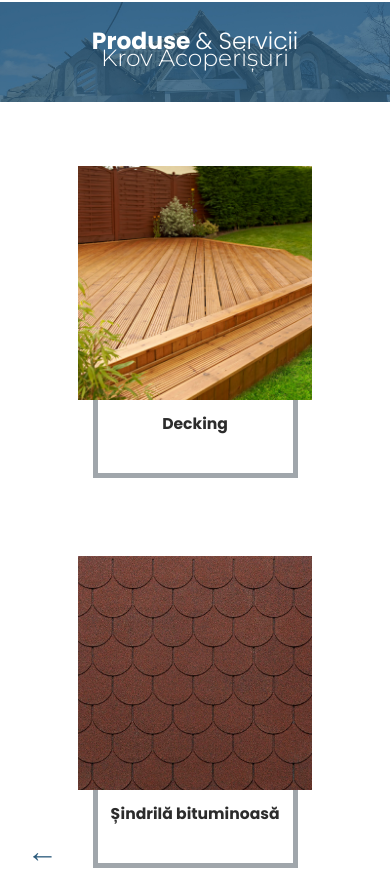
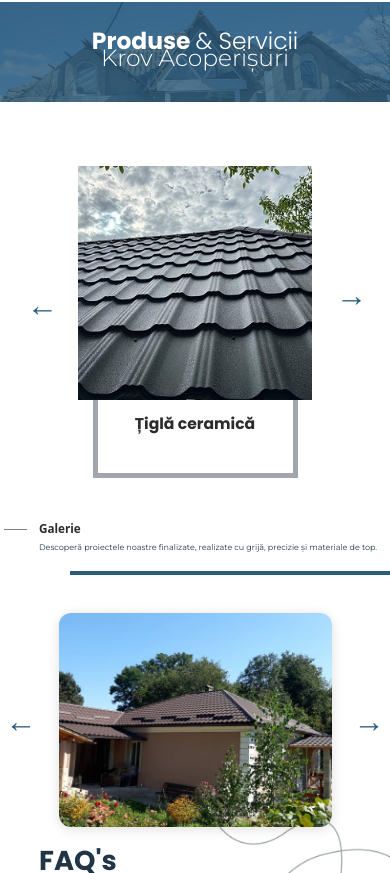
Before and after one commit to gEoNNNN/Krov-Acoperisuri, a React (Vite) app: page / in a window 390 px wide. Shown: the part 1211-2084 px from the top of the page. Built offline with nearby package versions, Linux system fonts and the light colour scheme.

Commit message:
mobie bug fix

```diff
--- a/src/App.tsx
+++ b/src/App.tsx
@@ -89,6 +89,7 @@ function App() {
     }
   ];
 
+  const [isMobile, setIsMobile] = useState(window.innerWidth < 930);
   const [openIndex, setOpenIndex] = useState<number | null>(null);
 
   const handleToggle = (idx: number) => {
@@ -100,11 +101,15 @@ function App() {
 
   useEffect(() => {
     const interval = setInterval(() => {
-      setMobileCardIndex((prev) => (prev + 3) % services.length);
-    }, 5000);
+      setMobileCardIndex((prev) =>
+        isMobile
+          ? (prev + 1) % services.length   // Mobile: advance by 1
+          : (prev + 3) % services.length   // Desktop: advance by 3
+      );
+    }, 3000); // Changed to 3 seconds as you requested
 
     return () => clearInterval(interval);
-  }, [services.length]);
+  }, [services.length, isMobile]); // Added isMobile dependency
 
   const [mobileMenuOpen, setMobileMenuOpen] = useState(false);
 
@@ -144,7 +149,6 @@ function App() {
     return () => window.removeEventListener("scroll", handleScroll);
   }, []);
 
-  const [isMobile, setIsMobile] = useState(window.innerWidth < 930);
 
   useEffect(() => {
     const handleResize = () => setIsMobile(window.innerWidth < 930);
@@ -322,20 +326,21 @@ function App() {
   <div className='Services-slider'>
     <button
       className="services-arrow-left"
-      onClick={() => setMobileCardIndex((prev) => (prev - 3 + services.length) % services.length)}
+      onClick={() => setMobileCardIndex((prev) =>
+        isMobile
+          ? (prev - 1 + services.length) % services.length  // Mobile: go back 1
+          : (prev - 3 + services.length) % services.length  // Desktop: go back 3
+      )}
       aria-label="Serviciu anterior"
     >
       &#8592;
     </button>
     <ul className='Services-list'>
       {isMobile
-        ? [0, 1, 2].map((offset) => {
-          const idx = (mobileCardIndex + offset) % services.length;
-          const card = services[idx];
-          return (
+        ? [services[mobileCardIndex % services.length]].map((card, idx) => (
             <li
               className='Services-card'
-              key={`${card.text}-${idx}`}
+              key={`${card.text}-mobile-${mobileCardIndex}`}
               onClick={() => window.open(card.link, "_blank")}
               tabIndex={0}
               role="button"
@@ -346,8 +351,7 @@ function App() {
               </div>
               <img src={card.img} className='Services-card-image' alt={card.text} />
             </li>
-          );
-        })
+          ))
         : [0, 1, 2].map((offset) => {
             const idx = (mobileCardIndex + offset) % services.length;
             const card = services[idx];
@@ -370,7 +374,11 @@ function App() {
     </ul>
     <button
       className="services-arrow-right"
-      onClick={() => setMobileCardIndex((prev) => (prev + 3) % services.length)}
+      onClick={() => setMobileCardIndex((prev) =>
+        isMobile
+          ? (prev + 1) % services.length  // Mobile: go forward 1
+          : (prev + 3) % services.length  // Desktop: go forward 3
+      )}
       aria-label="Serviciu următor"
     >
       &#8594;
@@ -473,7 +481,7 @@ function App() {
           <ul className='Footer-socials'>
             <li className='Footer-socials-facebook'>
               <a
-                href="https://www.facebook.com/p/Krov-Acoperi%C8%99uri-100083426166733/"
+                href="https://www.facebook.com/p/Krov-Acoperisuri-100083426166733/"
                 target="_blank"
                 rel="noopener noreferrer"
               >
```
Lines whose indentation alone changed are shown as unchanged.
